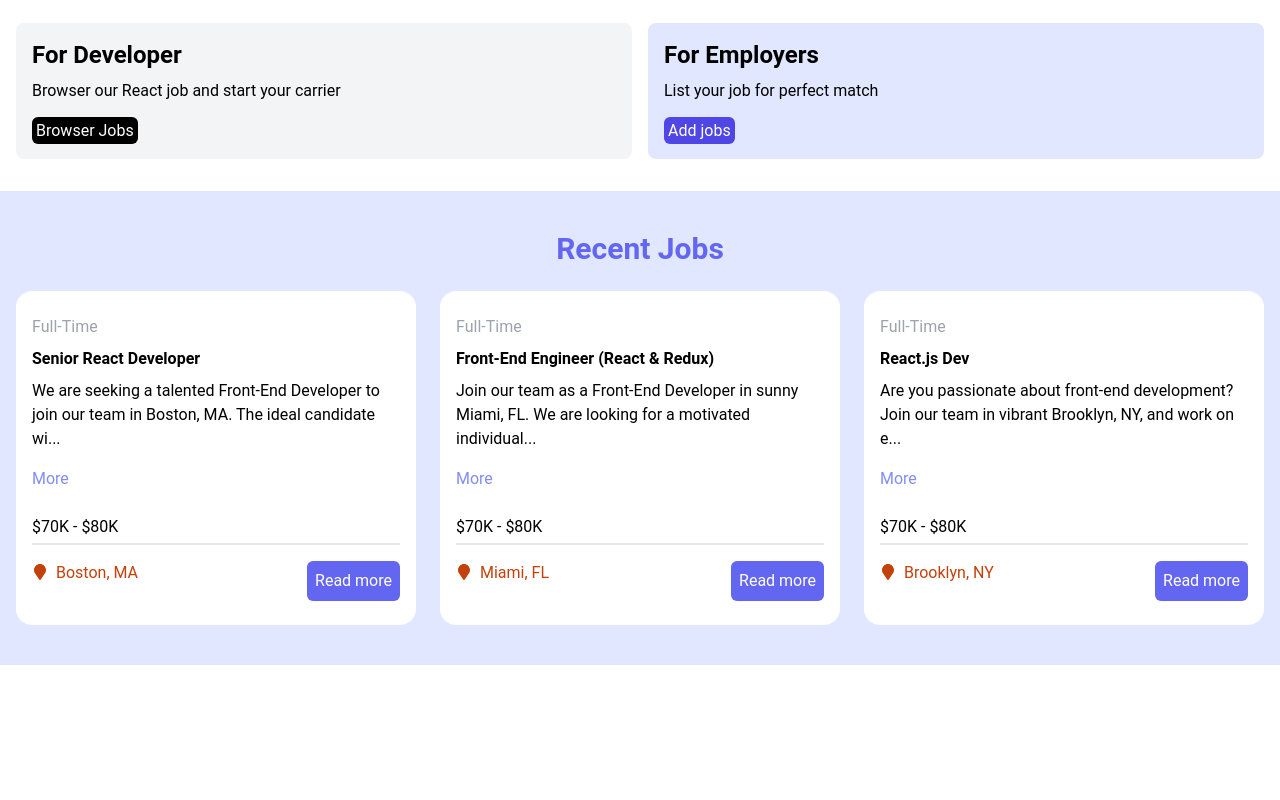
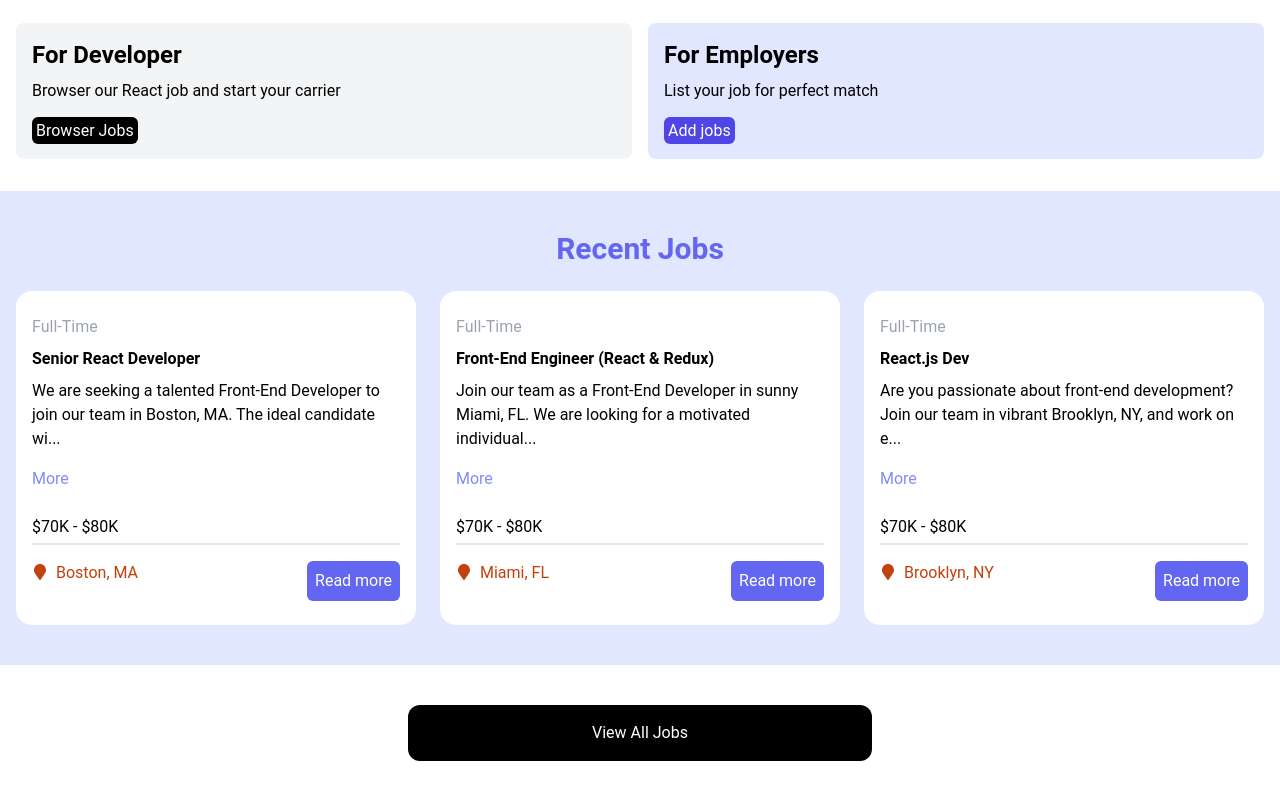
Before and after one commit to MAURICEDS0UZA/react_basic, a React (Vite) app: page / in a window 1280 px wide. Shown: the part 386-1186 px from the top of the page. Before the commit the page ends 1051 px from the top, so only its background shows below. Built offline with nearby package versions, Linux system fonts and the light colour scheme.

Commit message:
Feat:Route the page.

```diff
--- a/src/App.jsx
+++ b/src/App.jsx
@@ -1,16 +1,20 @@
 import React from "react";
-import Navbar from "./Components/Navbar";
-import Hero from "./Components/Hero";
-import HomeCards from "./Components/HomeCards";
-import { JobListings } from "./Components/JobListings";
+import { BrowserRouter as Router, Route, Routes } from "react-router-dom";
+import HomePage from "./pages/HomePage";
+import MainLayout from "./layout/MainLayout";
+import JobsPage from "./pages/JobsPage";
 
-export default function App() {
+const App = () => {
   return (
-    <>
-      <Navbar />
-      <Hero />
-      <HomeCards />
-      <JobListings />
-    </>
+    <Router>
+      <Routes>
+        <Route exact path="/" element={<MainLayout/>}>
+          <Route index element={<HomePage />} />
+          <Route exact path="/jobs" element={<JobsPage />} />
+        </Route>
+      </Routes>
+    </Router>
   );
-}
+};
+
+export default App;
```
